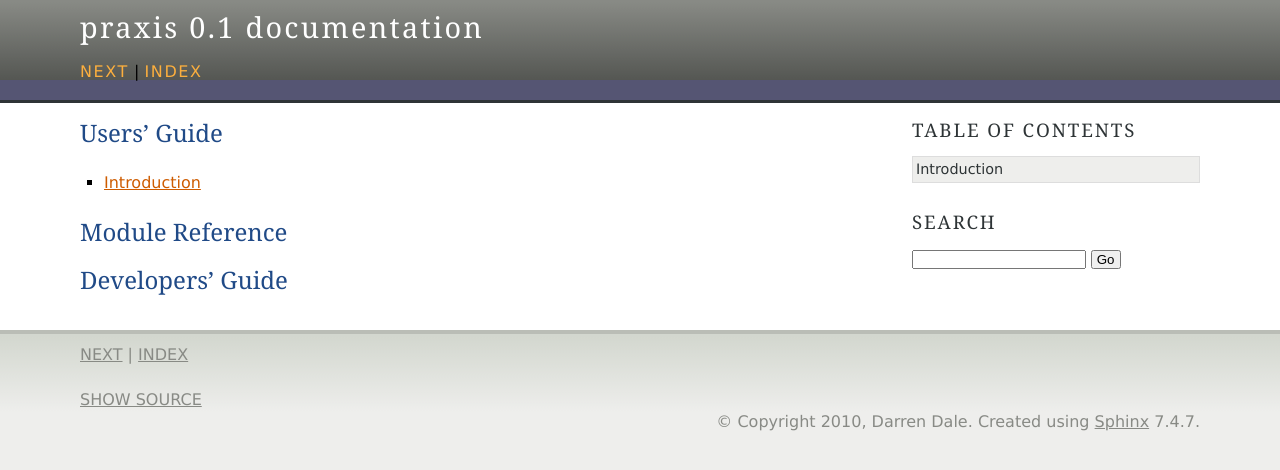
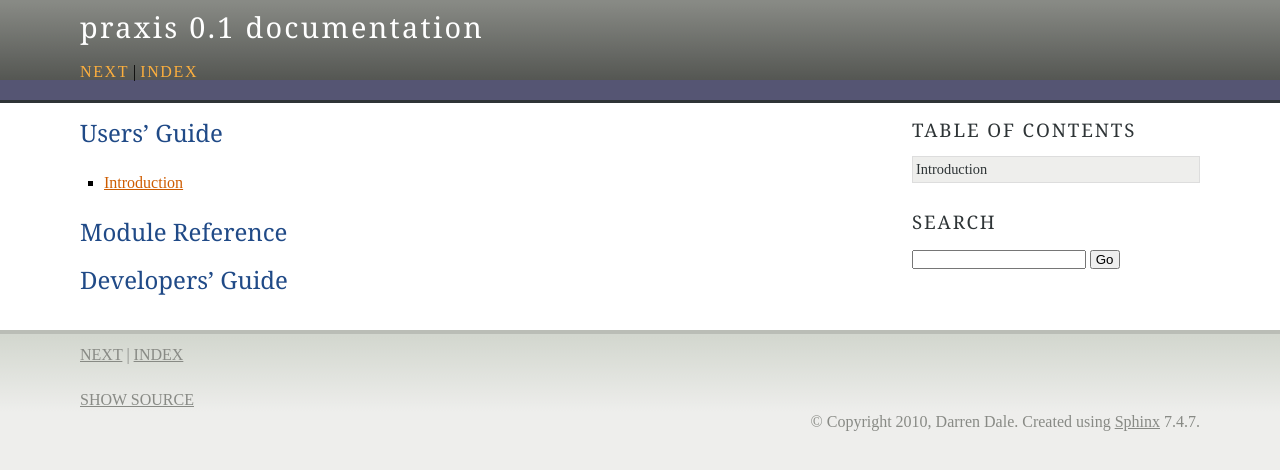
Before and after one commit to praxes/praxes, a Sphinx documentation site: the page built from doc/index.rst, in a window 1280 px wide. Shown: the top 470 px of the page. Built offline with Sphinx 7.4.7, drawn with Linux system fonts in a browser that asks for light colours.

Commit message:
make doc body fonts serif, like header fonts

```diff
--- a/doc/conf.py
+++ b/doc/conf.py
@@ -96,7 +96,9 @@ html_theme = 'agogo'
 # Theme options are theme-specific and customize the look and feel of a theme
 # further.  For a list of options available for each theme, see the
 # documentation.
-#html_theme_options = {}
+html_theme_options = {
+    'bodyfont': ["Georgia", "Times New Roman", "serif"],
+    }
 
 # Add any paths that contain custom themes here, relative to this directory.
 #html_theme_path = []
```
